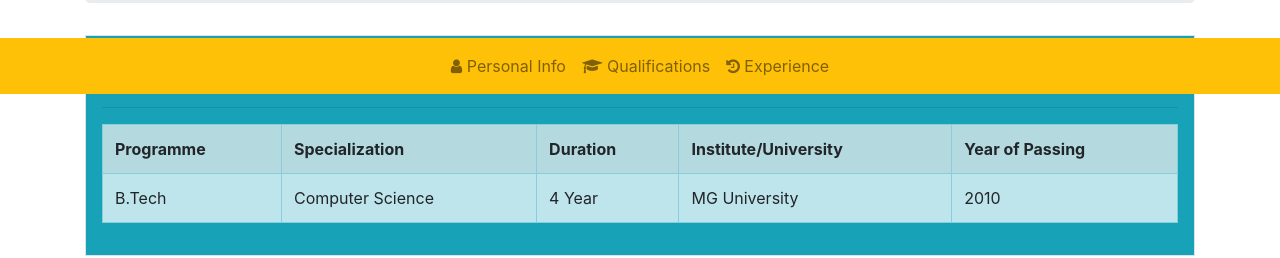
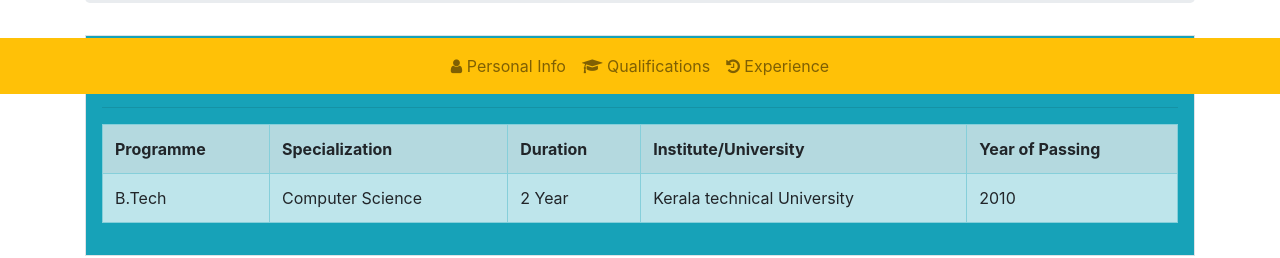
Before and after one commit to vivekkvinod/vivekkvinod.github.io, a plain HTML site: page index.html in a window 1280 px wide. Shown: the part 706-964 px from the top of the page. Drawn offline with nearby package versions, Linux system fonts and the light colour scheme.

Commit message:
Update index.html

```diff
--- a/index.html
+++ b/index.html
@@ -1,7 +1,7 @@
 <!DOCTYPE html>
 <html lang="en">
 <head>
-  <title>Your Title</title>
+  <title>VIVEK K VINOD</title>
   <meta charset="utf-8">
   <meta name="viewport" content="width=device-width, initial-scale=1">
   <link rel="stylesheet" href="https://maxcdn.bootstrapcdn.com/bootstrap/4.5.0/css/bootstrap.min.css">
@@ -35,7 +35,7 @@
               <h4 class="card-title">Mr. MyFOSSLab</h4>
               <p class="card-text font-italic">Your Address<br>
                 <i class="fa fa-phone"></i> +91 3339999000<br>
-                <i class="fa fa-envelope "></i> <a href="mailto:youremail@abc.com">youremail@abc.com</a></p>
+                <i class="fa fa-envelope "></i> <a href="mailto:vivekvinod421@gmail.com">youremail@abc.com</a></p>
                 <div style="font-size:40px;">
                   <a href="#"><i class="fa fa-facebook-official"></i></a>&nbsp;&nbsp;&nbsp;&nbsp;
                   <a href="#"><i class="fa fa-linkedin-square"></i></a>&nbsp;&nbsp;&nbsp;&nbsp;
@@ -83,8 +83,8 @@
         <tr>
           <td>B.Tech</td>
           <td>Computer Science</td>
-          <td>4 Year</td>
-          <td>MG University</td>
+          <td>2 Year</td>
+          <td>Kerala technical University</td>
           <td>2010</td>
       </table>
     </div>
```
